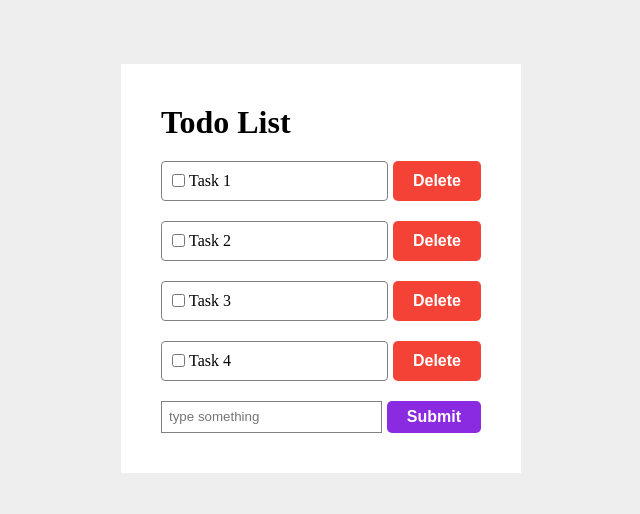
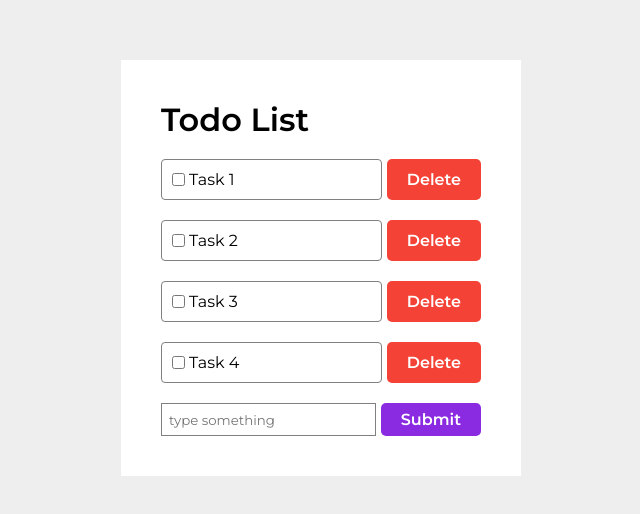
Before and after one commit to lazy-geek/svelte-todo-app, a Svelte app: page / in a window 1280 px wide. Shown: the part 132-646 px from the top of the page, without its empty margins (319-959 px from the left). Built offline with nearby package versions, Linux system fonts and the light colour scheme.

Commit message:
Use Montserrat Font

```diff
--- a/src/global.css
+++ b/src/global.css
@@ -1,9 +1,12 @@
+@import url('https://fonts.googleapis.com/css2?family=Montserrat:wght@300;400;500;600&display=swap');
+
 * {
     margin: 0;
     padding: 0;
     box-sizing: border-box;
     border: none;
     outline: none;
+    font-family: 'Montserrat';
 }
 
 body {
```
